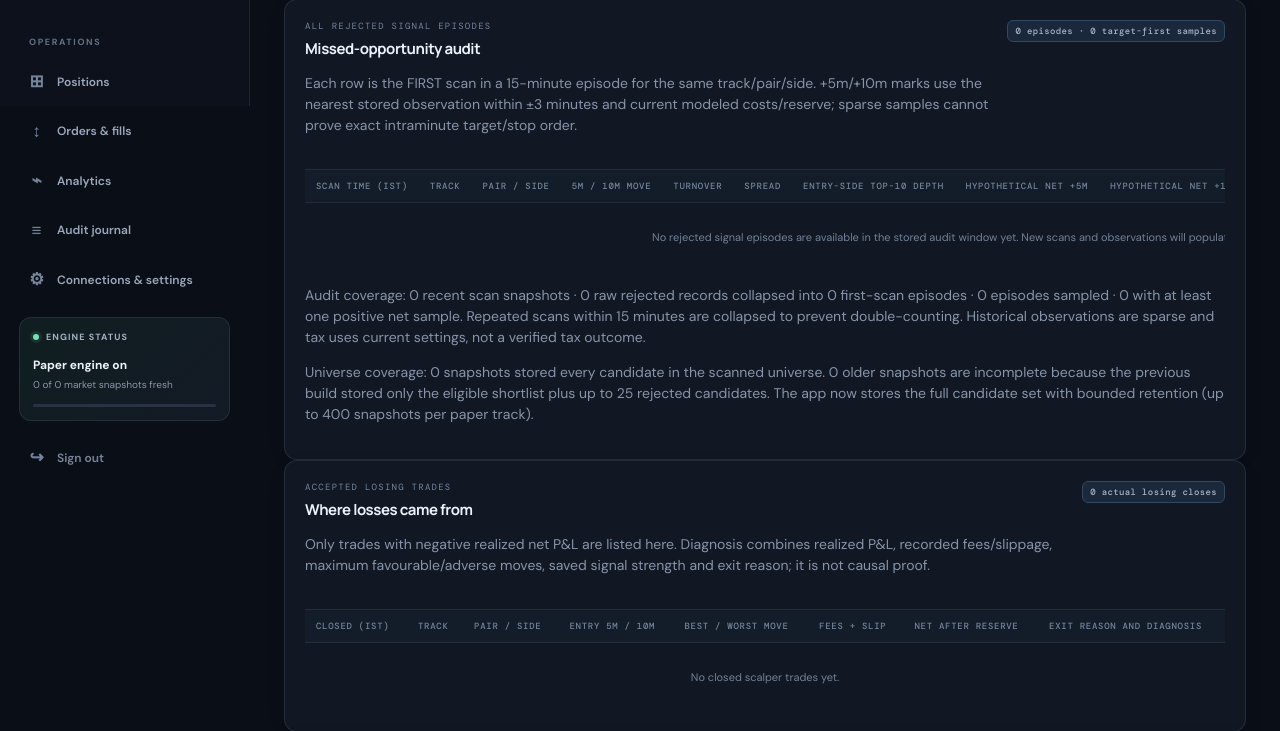
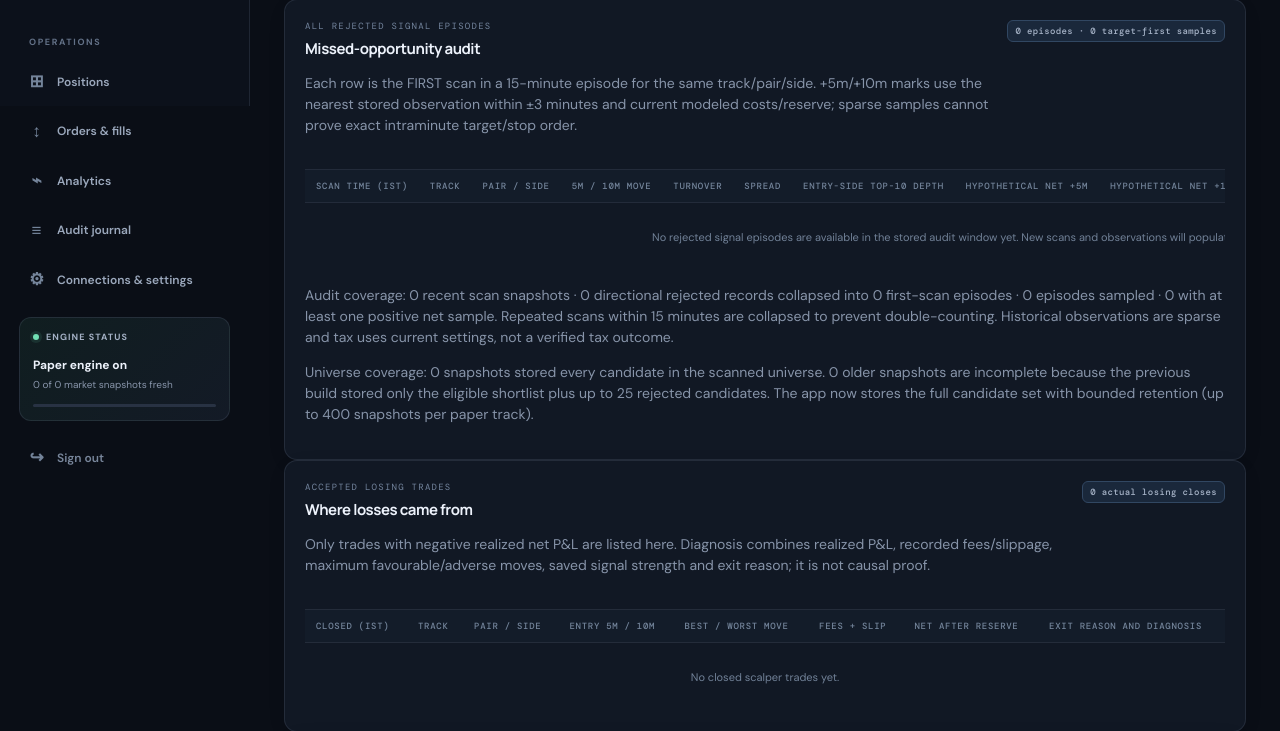
Before and after one commit to yashbajpaiknpindia-spec/24x7Coindcx, a FastAPI app: page /scalper-review in a window 1280 px wide. Shown: the part 694-1425 px from the top of the page. Run offline with FastAPI, Linux system fonts and the light colour scheme; the visitor is signed in with stand-in values (Sample User, id 1); some libraries are stand-ins or nearby versions.

Commit message:
Clarify audit counts cover directional rejected signals

```diff
--- a/app/templates/scalper_review.html
+++ b/app/templates/scalper_review.html
@@ -11,7 +11,7 @@
 {% for r in rejected %}<tr><td class="mono">{{r.scanned_at|ist('%d-%m %H:%M')}}</td><td>{{r.mode|upper}}</td><td><b>{{r.pair}}</b><div class="muted">{{r.product|upper}} · {{r.side|upper}}</div></td><td class="mono">{{'%+.3f%%'|format(r.r5) if r.r5 is not none else '—'}} / {{'%+.3f%%'|format(r.r10) if r.r10 is not none else '—'}}</td><td class="mono">{{'{:,.0f}'.format(r.turnover) if r.turnover else '—'}}</td><td class="mono">{{'%.2f bps'|format(r.spread) if r.spread is not none else '—'}}</td><td class="mono">{{'{:,.0f} USDT'.format(r.depth) if r.depth is not none else 'unknown'}}</td><td class="mono {{'positive' if r.net5 is not none and r.net5>0 else 'negative' if r.net5 is not none else ''}}">{{'₹%+.2f'|format(r.net5) if r.net5 is not none else 'Not sampled'}}</td><td class="mono {{'positive' if r.net10 is not none and r.net10>0 else 'negative' if r.net10 is not none else ''}}">{{'₹%+.2f'|format(r.net10) if r.net10 is not none else 'Not sampled'}}</td><td>{{r.outcome}}</td><td>{{r.counterfactual}}</td><td>{{r.reason}}</td></tr>{% endfor %}
 {% if not rejected %}<tr><td colspan="12" class="empty">No rejected signal episodes are available in the stored audit window yet. New scans and observations will populate this audit.</td></tr>{% endif %}
 </tbody></table></div>
-<p class="muted">Audit coverage: {{review_meta.snapshots}} recent scan snapshots · {{review_meta.candidates}} raw rejected records collapsed into {{review_meta.episodes}} first-scan episodes · {{review_meta.sampled}} episodes sampled · {{review_meta.positive_samples}} with at least one positive net sample. Repeated scans within 15 minutes are collapsed to prevent double-counting. Historical observations are sparse and tax uses current settings, not a verified tax outcome.</p>
+<p class="muted">Audit coverage: {{review_meta.snapshots}} recent scan snapshots · {{review_meta.candidates}} directional rejected records collapsed into {{review_meta.episodes}} first-scan episodes · {{review_meta.sampled}} episodes sampled · {{review_meta.positive_samples}} with at least one positive net sample. Repeated scans within 15 minutes are collapsed to prevent double-counting. Historical observations are sparse and tax uses current settings, not a verified tax outcome.</p>
 <p class="muted">Universe coverage: {{review_meta.full_coverage_snapshots}} snapshots stored every candidate in the scanned universe. {{review_meta.legacy_truncated_snapshots}} older snapshots are incomplete because the previous build stored only the eligible shortlist plus up to 25 rejected candidates. The app now stores the full candidate set with bounded retention (up to 400 snapshots per paper track).</p></section>
 <section class="panel"><div class="panel-head"><div><div class="eyebrow">ACCEPTED LOSING TRADES</div><h3>Where losses came from</h3><p class="muted">Only trades with negative realized net P&amp;L are listed here. Diagnosis combines realized P&amp;L, recorded fees/slippage, maximum favourable/adverse moves, saved signal strength and exit reason; it is not causal proof.</p></div><span class="tag">{{loss_trades|length}} actual losing closes</span></div>
 <div class="table-wrap"><table><thead><tr><th>Closed (IST)</th><th>Track</th><th>Pair / side</th><th>Entry 5m / 10m</th><th>Best / worst move</th><th>Fees + slip</th><th>Net after reserve</th><th>Exit reason and diagnosis</th></tr></thead><tbody>
```
